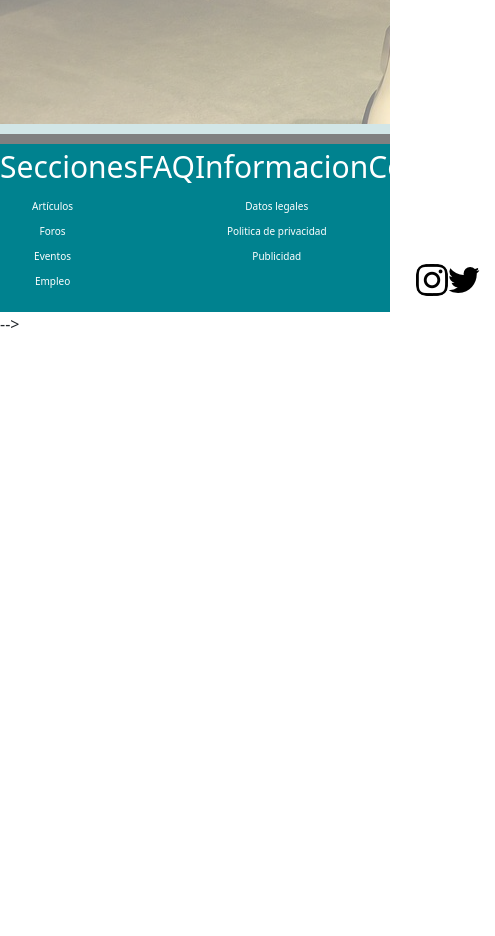
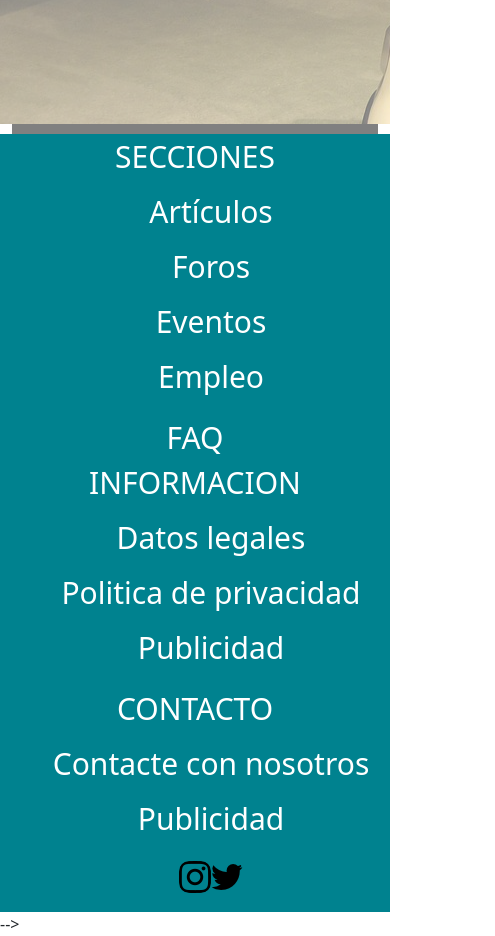
Before and after one commit to Ricardodasilva1987/BuffetToys, a website: page index.html in a window 390 px wide. Shown: the part 854-1790 px from the top of the page, 495 px wide, since content can reach past the window. Before the commit the page ends 1190 px from the top, so only its background shows below. Drawn offline with nearby package versions, Linux system fonts and the light colour scheme.

Commit message:
se esta modificando el footer para hacerlo responsive

```diff
--- a/index.html
+++ b/index.html
@@ -145,8 +145,43 @@
         </section>
     </div>
 
+    <div class="container-fluid">
+        <div class=" container-fluid color1"></div>
+        <div class="row color2">
+          <div class="col-sm titulos-footer">
+              SECCIONES
+            <ul>
+                <li>Artículos</li>
+                <li>Foros</li>
+                <li>Eventos</li>
+                <li>Empleo</li>
+            </ul>
+          </div>
+          <div class="col-sm titulos-footer"">
+           FAQ
+          </div>
+          <div class="col-sm titulos-footer"">
+              INFORMACION
+            <ul>
+                <li>Datos legales </li>
+                <li>Politica de privacidad</li>
+                <li>Publicidad</li>
+            </ul>
+          </div>
+          <div class="col-sm titulos-footer"">
+              CONTACTO
+            <ul>
+                <li>Contacte con nosotros</li>
+                <li>Publicidad</li>
+                <li><span><img src="/Imagenes/instagram.png" alt="RRSS IG"></span><span><img
+                            src="/Imagenes/twitter.png" alt="RRSS TW"></span></li>
+            </ul>
+          </div>
+        </div>
+      </div>
 
-    <footer class="footer">
+
+    <!-- <footer class="footer">
 
         <div class="color1"></div>
         <div class="color2">
@@ -183,7 +218,7 @@
 
         </div>
 
-    </footer>
+    </footer> -->
 
     <script src="https://cdn.jsdelivr.net/npm/@popperjs/core@2.5.4/dist/umd/popper.min.js"
         integrity="sha384-q2kxQ16AaE6UbzuKqyBE9/u/KzioAlnx2maXQHiDX9d4/zp8Ok3f+M7DPm+Ib6IU" crossorigin="anonymous">
```
